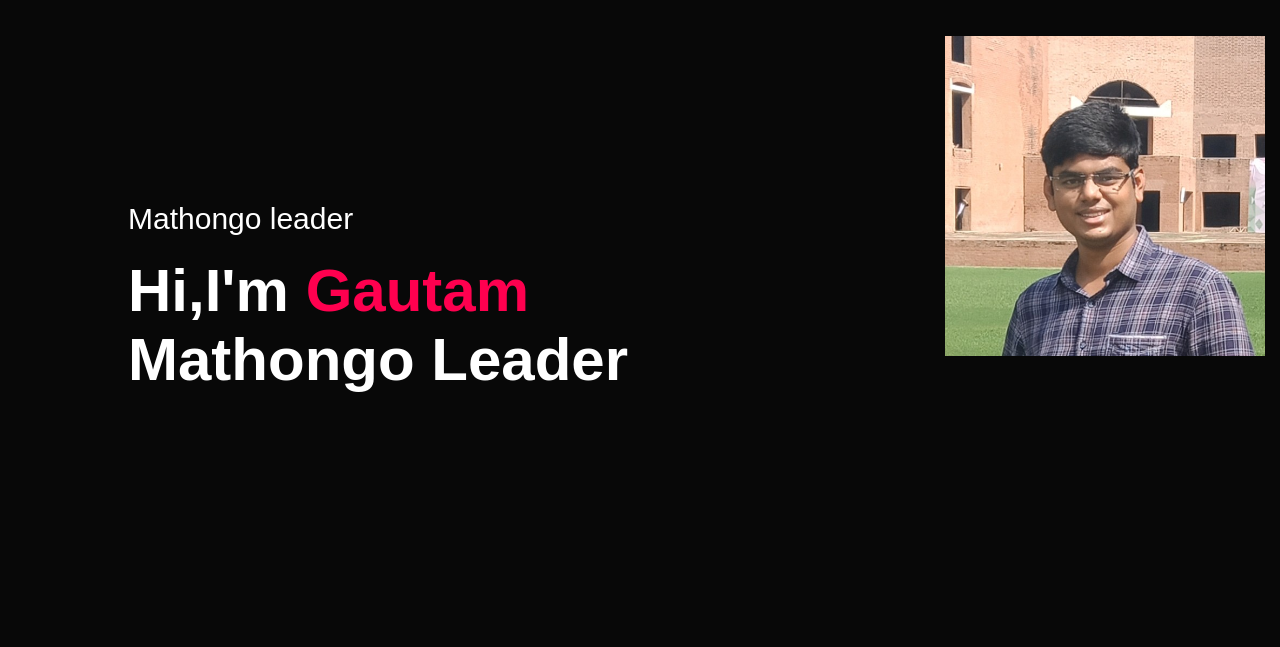
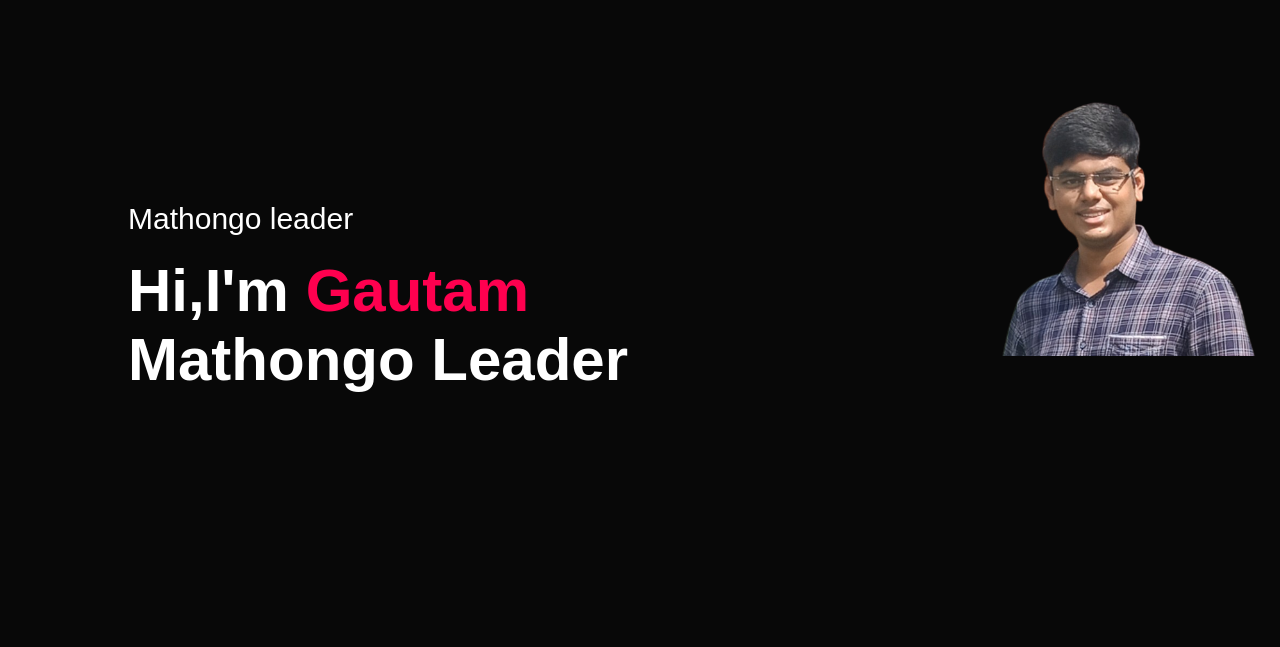
Before and after one commit to anshukumar21/anshukumar21.github.io, a plain HTML site: page Portfolio/index.html in a window 1280 px wide. Shown: the part 153-800 px from the top of the page. Drawn offline with Linux system fonts and the light colour scheme.

Commit message:
image update

```diff
--- a/Portfolio/style.css
+++ b/Portfolio/style.css
@@ -14,7 +14,7 @@ body{
 #header{
     width: 100%;
     height: 100vh;
-    background-image: url(images/background.jpg);
+    background-image: url(images/background1.png);
     background-size: 25%;
     background-position-x: 250mm;
     background-position-y: 50mm;
```
Also changed, not shown: Portfolio/images/background1.png (added).
